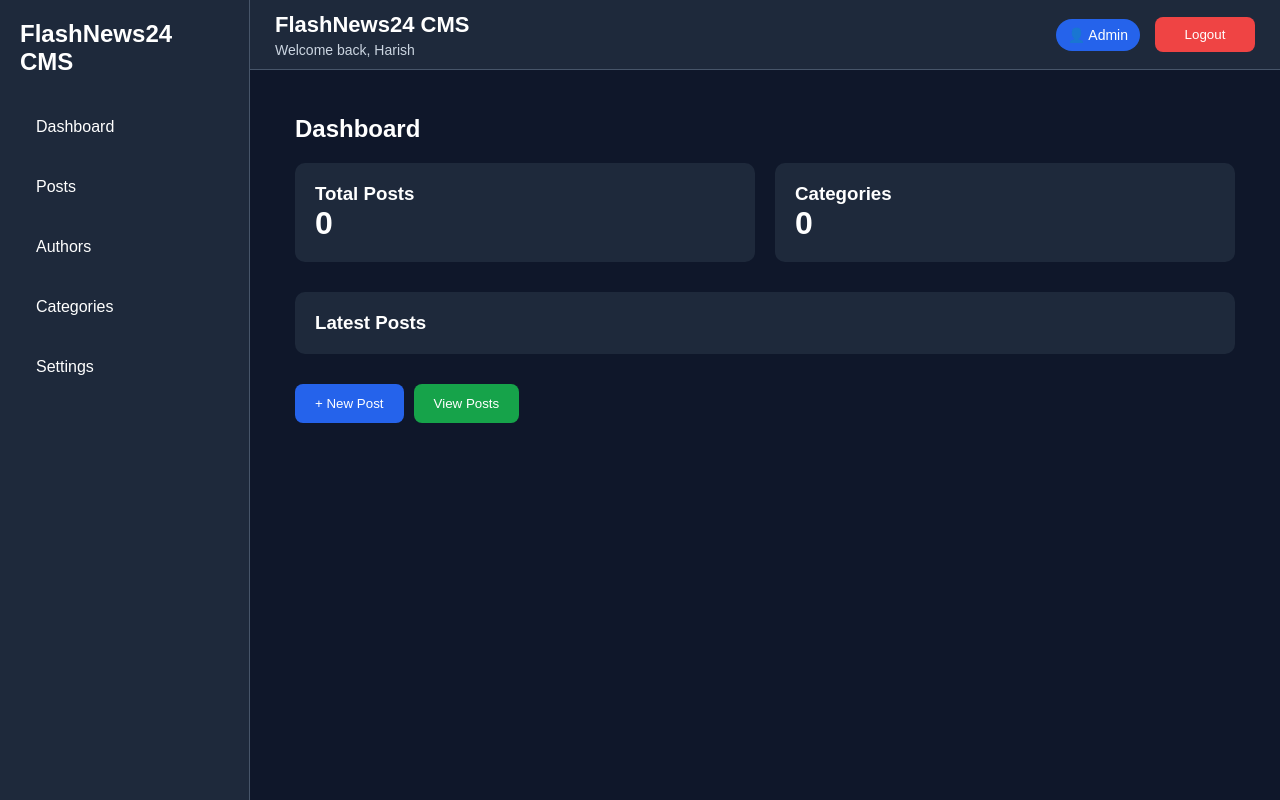
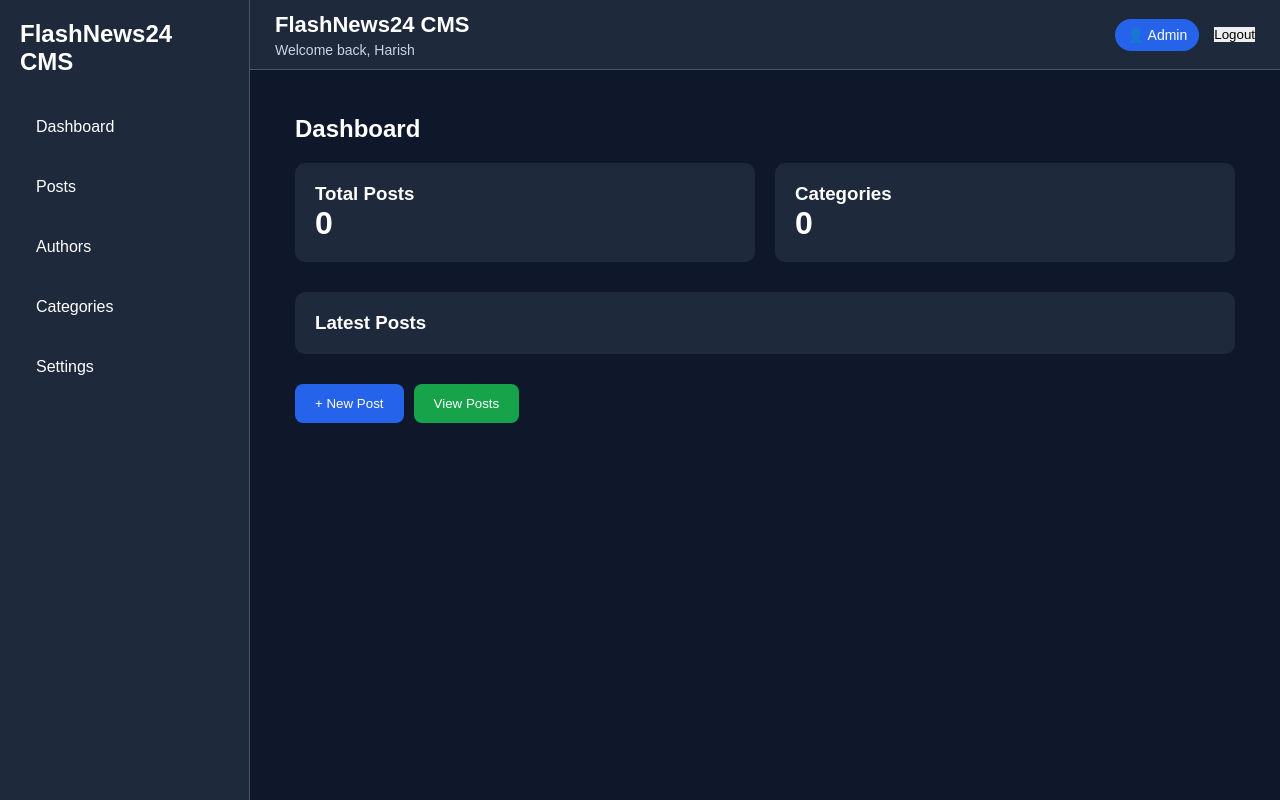
Before and after one commit to Hed3900/flashnews24-cms, a React (Vite) app: page /#/ in a window 1280 px wide. Built offline with nearby package versions, Linux system fonts and the light colour scheme; sample sign-in values are in the browser's storage.

Commit message:
Update Header.jsx

```diff
--- a/src/components/Header.jsx
+++ b/src/components/Header.jsx
@@ -1,5 +1,3 @@
-
-
 function Header() {
 
 
@@ -35,11 +33,14 @@ function Header() {
         </span>
 
         <button
-          className="btn btn-danger"
-          onClick={handleLogout}
-        >
-          Logout
-        </button>
+  onClick={() => {
+    localStorage.removeItem("loggedIn");
+    localStorage.removeItem("role");
+    window.location.reload();
+  }}
+>
+  Logout
+</button>
       </div>
     </header>
   );
```
